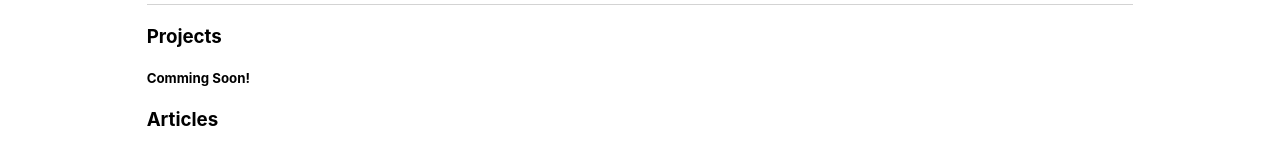
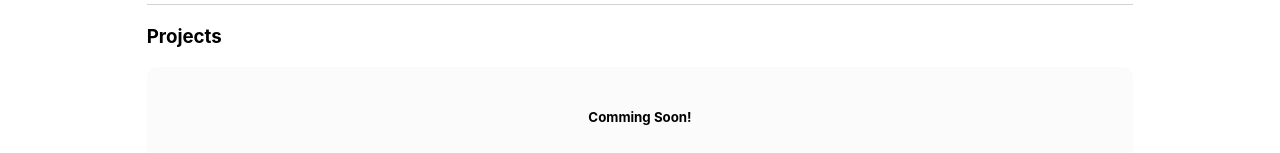
Before and after one commit to yevgenybulochnik/ybs-next, a Next.js app: page / in a window 1280 px wide. Shown: the part 796-949 px from the top of the page. Built offline with nearby package versions, Linux system fonts and the light colour scheme.

Commit message:
Refactor workslist scss

```diff
--- a/src/components/workslist.module.scss
+++ b/src/components/workslist.module.scss
@@ -1,6 +1,14 @@
 
-.workslist {
-  .work-card {
+.container {
+
+  @include respond-to(tablet) {
+    .card-image {
+      display: block;
+    }
+  }
+}
+
+.workCard {
   margin-bottom: 1em;
   padding: 0;
   border: none !important;
@@ -15,16 +23,16 @@
   border-radius: 10px;
 }
 
-  .card-content {
+.cardContent {
   display: flex;
 }
 
-  .card-image {
+.cardImage {
   display: none;
   width: 300px;
 }
 
-  .card-text {
+.cardText {
   margin: 1em;
 
   .tag {
@@ -35,10 +43,3 @@
     margin-top: 0;
   }
 }
-
-  @include respond-to(tablet) {
-    .card-image {
-      display: block;
-    }
-  }
-}
```
Lines whose indentation alone changed are shown as unchanged.
